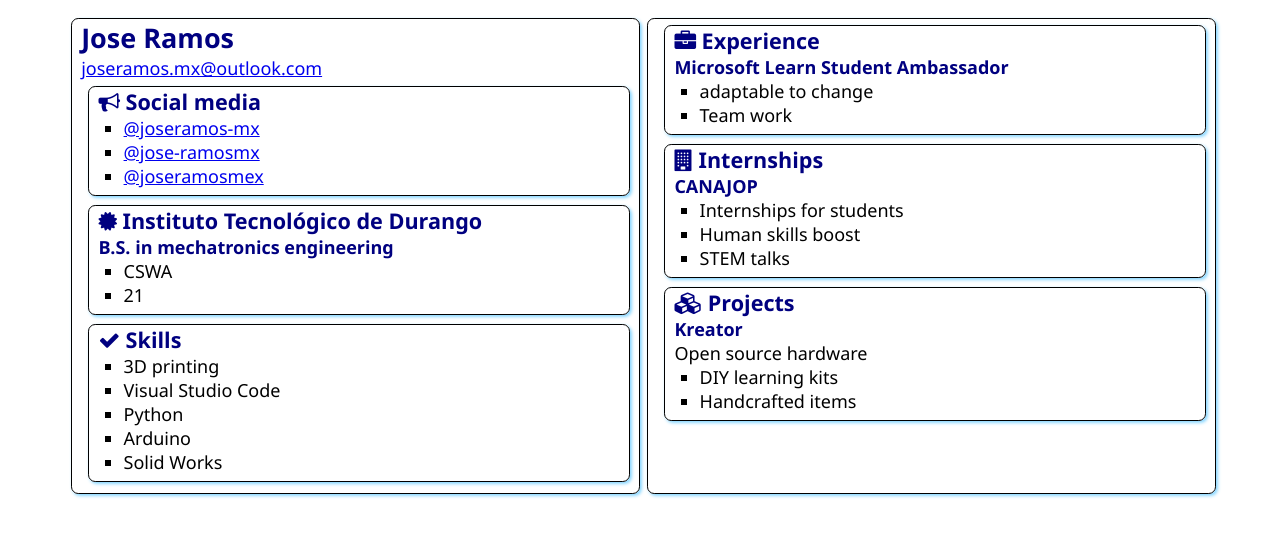
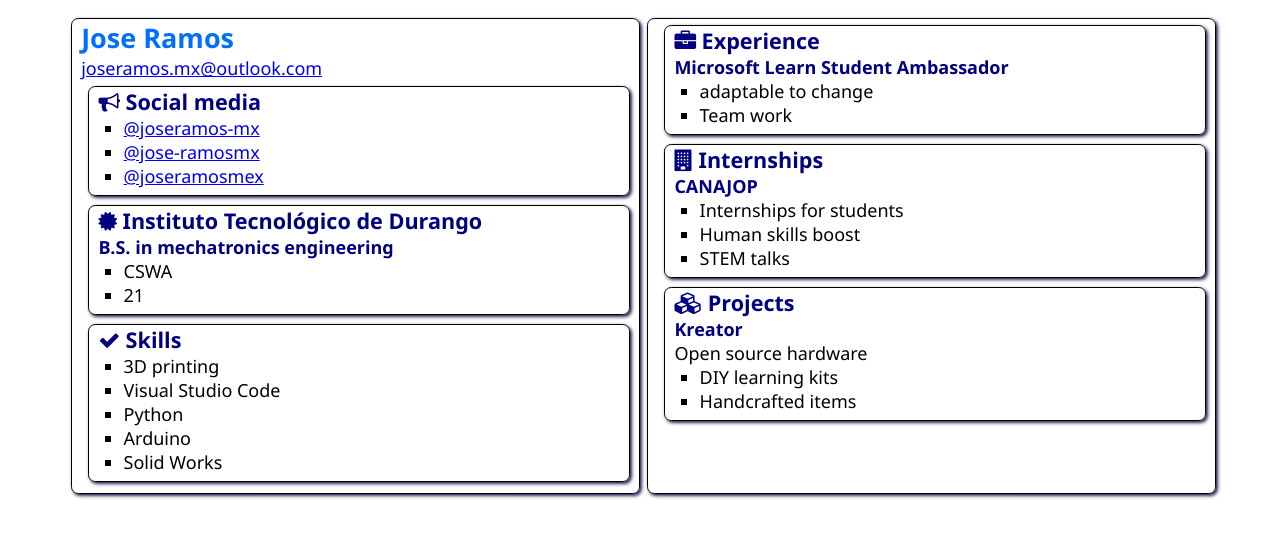
Before and after one commit to joseramos-mx/SATechnicalOnboarding, a plain HTML site: page src/index.html in a window 1280 px wide. Drawn offline with Linux system fonts and the light colour scheme.

Commit message:
Updated color schem

```diff
--- a/src/style.css
+++ b/src/style.css
@@ -12,7 +12,7 @@ main {
 
 
 .box {
-    box-shadow: .1em .1em .2em #80D4FF;
+    box-shadow: .1em .1em .2em #131246;
     border-radius: .4em;
     border-width: .01em;
     border-style: solid;
@@ -23,7 +23,7 @@ main {
 }
 
 h1 {
-    color: navy;
+    color: rgb(0, 110, 255);
     margin: 0em;
     display: block;
 }
```
